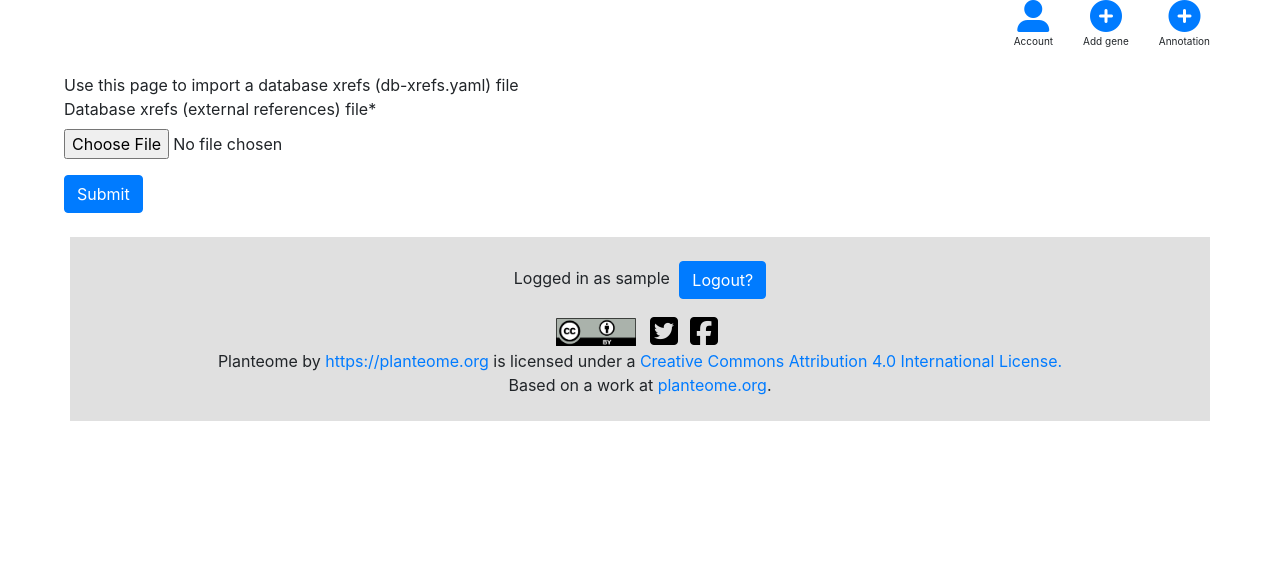
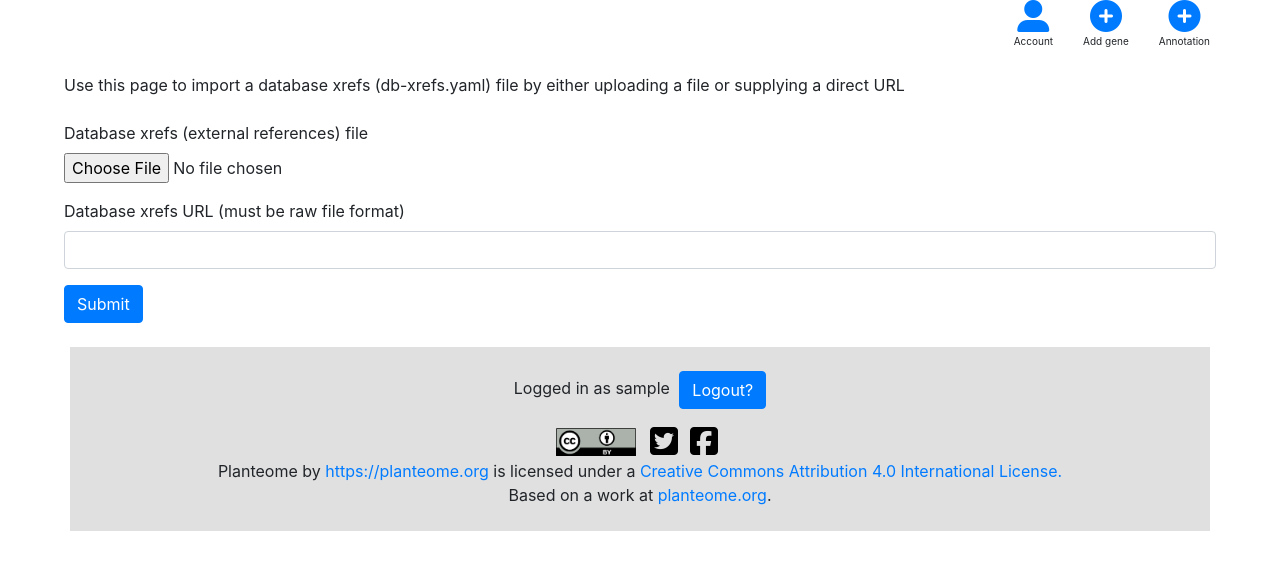
Before and after one commit to Planteome/django_curate, a Django app: page /dbxref/import/ in a window 1280 px wide. Shown: the part 150-713 px from the top of the page. Run offline with Django 3.2, Linux system fonts and the light colour scheme; the visitor is signed in with stand-in values (Sample User, id 1); parts of the project's set-up code (start-up, migrations or seed data) failed here and were passed over; some libraries are stand-ins or nearby versions.

Commit message:
Allow dbxrefs.yaml to be loaded via upload or URL. Closes #71

```diff
--- a/dbxrefs/forms.py
+++ b/dbxrefs/forms.py
@@ -5,10 +5,23 @@ from .models import DBXref, DBXrefDocument
 
 
 class DBXrefImportDocumentForm(forms.ModelForm):
-    document = forms.FileField(label="Database xrefs (external references) file")
+    document = forms.FileField(required=False, label="Database xrefs (external references) file")
+    document_URL = forms.URLField(required=False, label="Database xrefs URL (must be raw file format)")
     class Meta:
         model = DBXrefDocument
-        fields = ('document',)
+        fields = ('document','document_URL')
+
+    def clean(self):
+        cleaned_data = super().clean()
+        document = cleaned_data.get("document")
+        document_URL = cleaned_data.get("document_URL")
+        if document and document_URL:
+            raise forms.ValidationError({"document_URL": "Either upload a file or supply a URL, but not both"})
+        if not document and not document_URL:
+            raise forms.ValidationError({"document_URL": "At least one of these need to be entered"})
+        if document_URL:
+            print("here")
+
 
 
 class DBXrefAddForm(forms.ModelForm):
--- a/dbxrefs/templates/dbxrefs/import_dbxref.html
+++ b/dbxrefs/templates/dbxrefs/import_dbxref.html
@@ -5,7 +5,9 @@
 
 {% block main %}
     {% if logged_in and superuser %}
-        Use this page to import a database xrefs (db-xrefs.yaml) file
+        Use this page to import a database xrefs (db-xrefs.yaml) file by either uploading a file or supplying a direct URL
+        <br>
+        <br>
         <form method="post" enctype="multipart/form-data">
             {% csrf_token %}
             {{ form|crispy }}
--- a/dbxrefs/views.py
+++ b/dbxrefs/views.py
@@ -4,6 +4,9 @@ from django.urls import reverse_lazy
 from django.views.generic import TemplateView, FormView
 from django.views.generic.edit import UpdateView
 from django.db.models import Count
+
+# urllib import
+import urllib.request
 
 # models import
 from .models import DBXref, DBXrefDocument
@@ -83,10 +86,15 @@ class DBXrefImportView(FormView):
     def post(self, request, *args, **kwargs):
         form = DBXrefImportDocumentForm(request.POST, request.FILES)
         if form.is_valid():
-            file = DBXrefDocument(document=request.FILES['document'])
+            if form.cleaned_data['document']:
+                file = DBXrefDocument(document=request.FILES['document'])
+            elif form.cleaned_data['document_URL']:
+                downloaded_file = urllib.request.urlopen(form.cleaned_data['document_URL'])
+                file = DBXrefDocument(document=downloaded_file)
             file.save()
             self.handle_uploaded_dbxrefs(file)
             return HttpResponseRedirect('/dbxref/import_success/')
+        return self.render_to_response(self.get_context_data(form=form))
 
     def handle_uploaded_dbxrefs(self, file):
         # All dbxrefs
```
